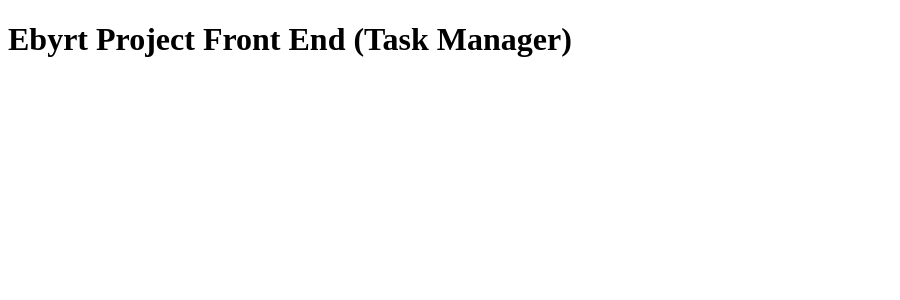
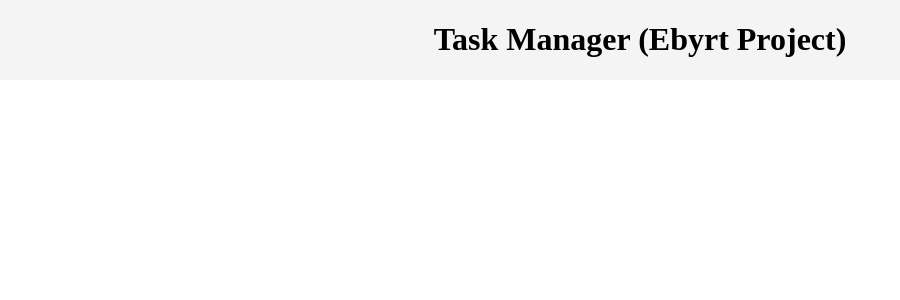
Before and after one commit to vinigofr/ebyrt-project, a React (Create React App) app in the folder ebyrt-project-front-end/: page / in a window 1280 px wide. Shown: the top 300 px of the page, without its empty margins (0-900 px from the left). Built offline with nearby package versions, Linux system fonts and the light colour scheme.

Commit message:
Make a pretty header <3

```diff
--- a/ebyrt-project-front-end/public/index.html
+++ b/ebyrt-project-front-end/public/index.html
@@ -24,7 +24,7 @@
       work correctly both with client-side routing and a non-root public URL.
       Learn how to configure a non-root public URL by running `npm run build`.
     -->
-    <title>React App</title>
+    <title>Ebyrt</title>
   </head>
   <body>
     <noscript>You need to enable JavaScript to run this app.</noscript>
@@ -40,4 +40,12 @@
       To create a production bundle, use `npm run build` or `yarn build`.
     -->
   </body>
+  <style>
+    body {
+      /* Reset CSS */
+      box-sizing: border-box;
+      margin: 0;
+      padding: 0;
+    }
+  </style>
 </html>
--- a/ebyrt-project-front-end/src/Components/Header.jsx
+++ b/ebyrt-project-front-end/src/Components/Header.jsx
@@ -1,9 +1,16 @@
 import React from 'react';
+
+const style = {
+  display: 'flex',
+  backgroundColor: '#f4f4f4',
+  justifyContent: 'center',
+  alignItems: 'center',
+};
 
 function Header() {
   return (
-    <header>
-      <h1>Ebyrt Project Front End (Task Manager)</h1>
+    <header style={style}>
+      <h1>Task Manager (Ebyrt Project)</h1>
     </header>
   );
 }
```
Also changed, not shown: ebyrt-project-front-end/src/Styles/General.css (added), ebyrt-project-front-end/src/Styles/Header.css (deleted).
